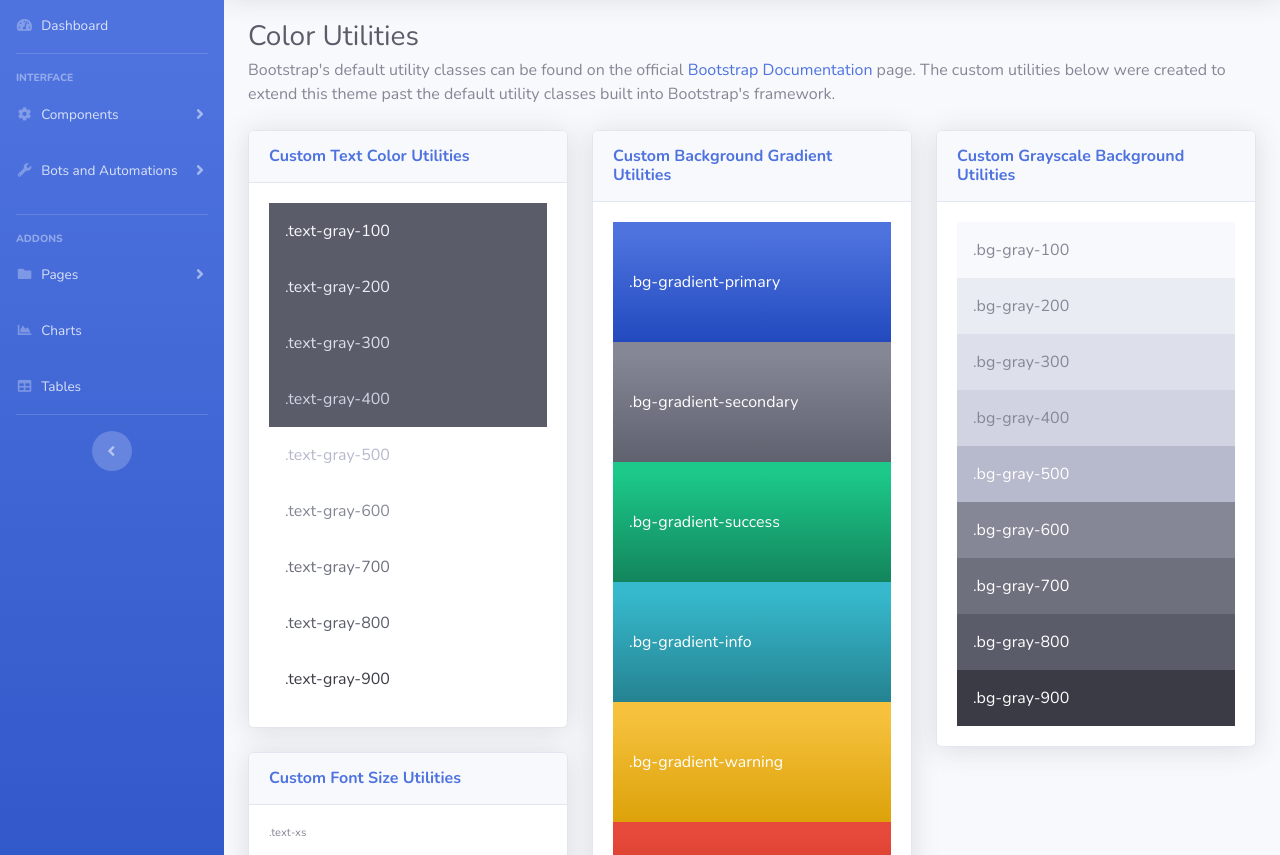
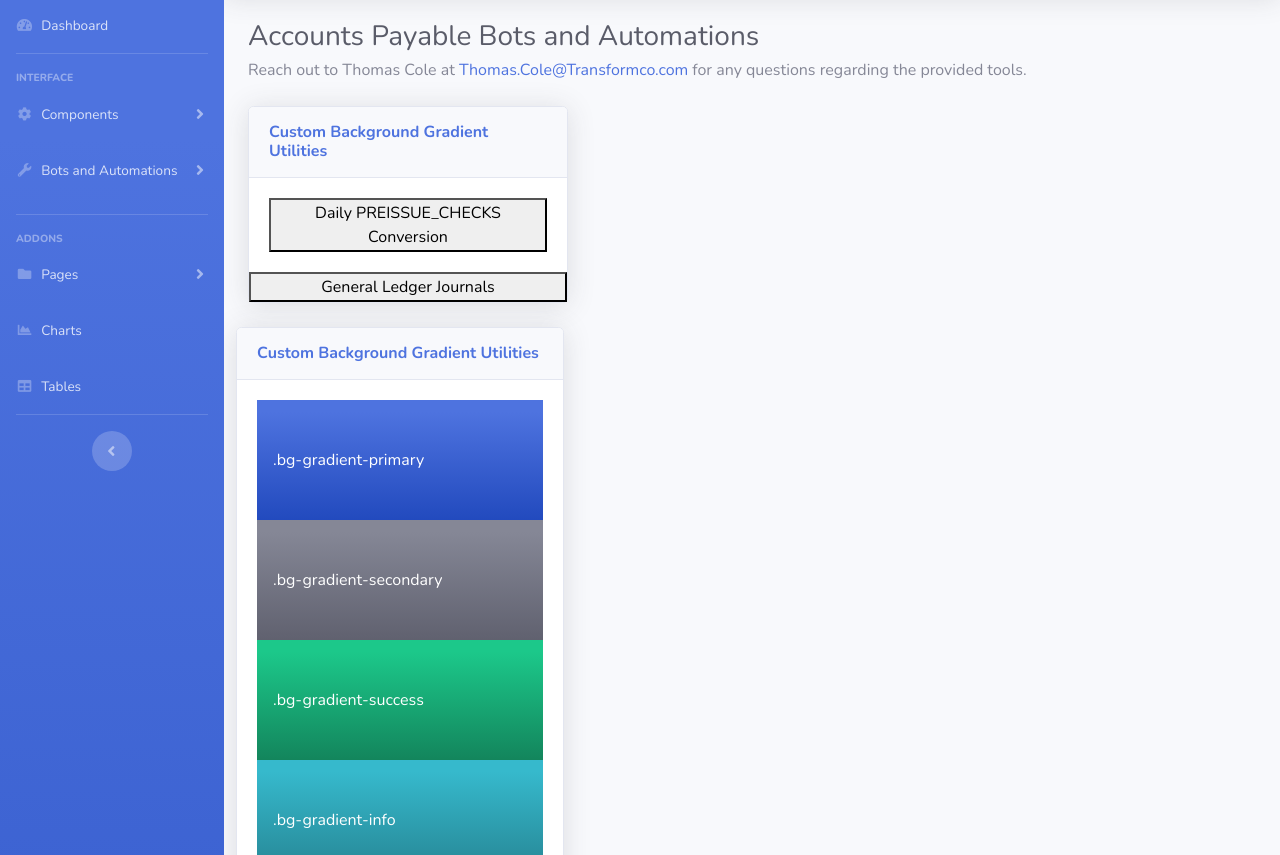
Before and after one commit to ty-327/transformco_website_platform, a website with bundled scripts: page ap_bots.html in a window 1280 px wide. Shown: the part 74-929 px from the top of the page. Built offline with nearby package versions, Linux system fonts and the light colour scheme.

Commit message:
buttons that do stupid stuff.

```diff
--- a/utilities-color.html
+++ b/ap_bots.html
@@ -28,6 +28,37 @@
                 console.log("Hi ")
             });
     </script>
+    <script>
+        function callBackend(endpoint, args) {
+            fetch('http://127.0.0.1:9000/api/' + endpoint, {
+                method: 'GET',
+                headers: {
+                    'Content-Type': 'application/json',
+                },
+                body: JSON.stringify(args),
+                })
+                .then(response => response.text()) // Or response.text() if expecting text
+                .then(data => console.log(data))
+                .catch(error => console.error('Error:', error));
+            console.log("Just tried to call 'http://127.0.0.1:9000/api/" + endpoint + "'")
+        }
+    </script>
+
+        <!-- const button = document.getElementById('text_to_xlsx');
+
+        button.addEventListener('click', function() {
+          fetch('http://127.0.0.1:9000/api/text_to_xlsx', {
+            method: 'POST', // Or GET, PUT, DELETE depending on your API
+            headers: {
+              'Content-Type': 'application/json', // If sending JSON data
+            },
+            body: JSON.stringify({ key: 'value' }), // If sending data in the request body
+          })
+          .then(response => response.json()) // Or response.text() if expecting text
+          .then(data => console.log(data))
+          .catch(error => console.error('Error:', error));
+        });
+      </script> -->
 
 </head>
 
@@ -352,46 +383,29 @@
                 <div class="container-fluid">
 
                     <!-- Page Heading -->
-                    <h1 class="h3 mb-1 text-gray-800">Color Utilities</h1>
-                    <p class="mb-4">Bootstrap's default utility classes can be found on the official <a
-                            href="https://getbootstrap.com/docs">Bootstrap Documentation</a> page. The custom utilities
-                        below were created to extend this theme past the default utility classes built into Bootstrap's
-                        framework.</p>
+                    <h1 class="h3 mb-1 text-gray-800">Accounts Payable Bots and Automations</h1>
+                    <p class="mb-4">Reach out to Thomas Cole at <a
+                        href="mailto:Thomas.Cole@Transformco.com">Thomas.Cole@Transformco.com</a> for any questions
+                        regarding the provided tools.
+                    </p>
 
                     <!-- Content Row -->
                     <div class="row">
 
                         <!-- First Column -->
                         <div class="col-lg-4">
-
-                            <!-- Custom Text Color Utilities -->
+                            <!-- Background Gradient Utilities -->
                             <div class="card shadow mb-4">
                                 <div class="card-header py-3">
-                                    <h6 class="m-0 font-weight-bold text-primary">Custom Text Color Utilities</h6>
+                                    <h6 class="m-0 font-weight-bold text-primary">Custom Background Gradient Utilities
+                                    </h6>
                                 </div>
                                 <div class="card-body">
-                                    <p class="text-gray-100 p-3 bg-dark m-0">.text-gray-100</p>
-                                    <p class="text-gray-200 p-3 bg-dark m-0">.text-gray-200</p>
-                                    <p class="text-gray-300 p-3 bg-dark m-0">.text-gray-300</p>
-                                    <p class="text-gray-400 p-3 bg-dark m-0">.text-gray-400</p>
-                                    <p class="text-gray-500 p-3 m-0">.text-gray-500</p>
-                                    <p class="text-gray-600 p-3 m-0">.text-gray-600</p>
-                                    <p class="text-gray-700 p-3 m-0">.text-gray-700</p>
-                                    <p class="text-gray-800 p-3 m-0">.text-gray-800</p>
-                                    <p class="text-gray-900 p-3 m-0">.text-gray-900</p>
+                                    <button id="text_to_xlsx" onclick="callBackend('text_to_xlsx')">Daily PREISSUE_CHECKS Conversion</div>
+                                    <button id="gl_updates">General Ledger Journals</div>
                                 </div>
                             </div>
 
-                            <!-- Custom Font Size Utilities -->
-                            <div class="card shadow mb-4">
-                                <div class="card-header py-3">
-                                    <h6 class="m-0 font-weight-bold text-primary">Custom Font Size Utilities</h6>
-                                </div>
-                                <div class="card-body">
-                                    <p class="text-xs">.text-xs</p>
-                                    <p class="text-lg mb-0">.text-lg</p>
-                                </div>
-                            </div>
 
                         </div>
 
--- a/side_bar_drop_downs/bots_and_automations.html
+++ b/side_bar_drop_downs/bots_and_automations.html
@@ -8,7 +8,7 @@
         data-parent="#accordionSidebar">
         <div class="bg-white py-2 collapse-inner rounded">
             <h6 class="collapse-header">Automation Bots:</h6>
-            <a class="collapse-item" href="utilities-color.html">Accounts Payable Bots</a>
+            <a class="collapse-item" href="ap_bots.html">Accounts Payable Bots</a>
             <a class="collapse-item" href="utilities-border.html">Accounts Receivable Bots</a>
             <a class="collapse-item" href="utilities-animation.html">Vendor Spend Automations</a>
         </div>
```
